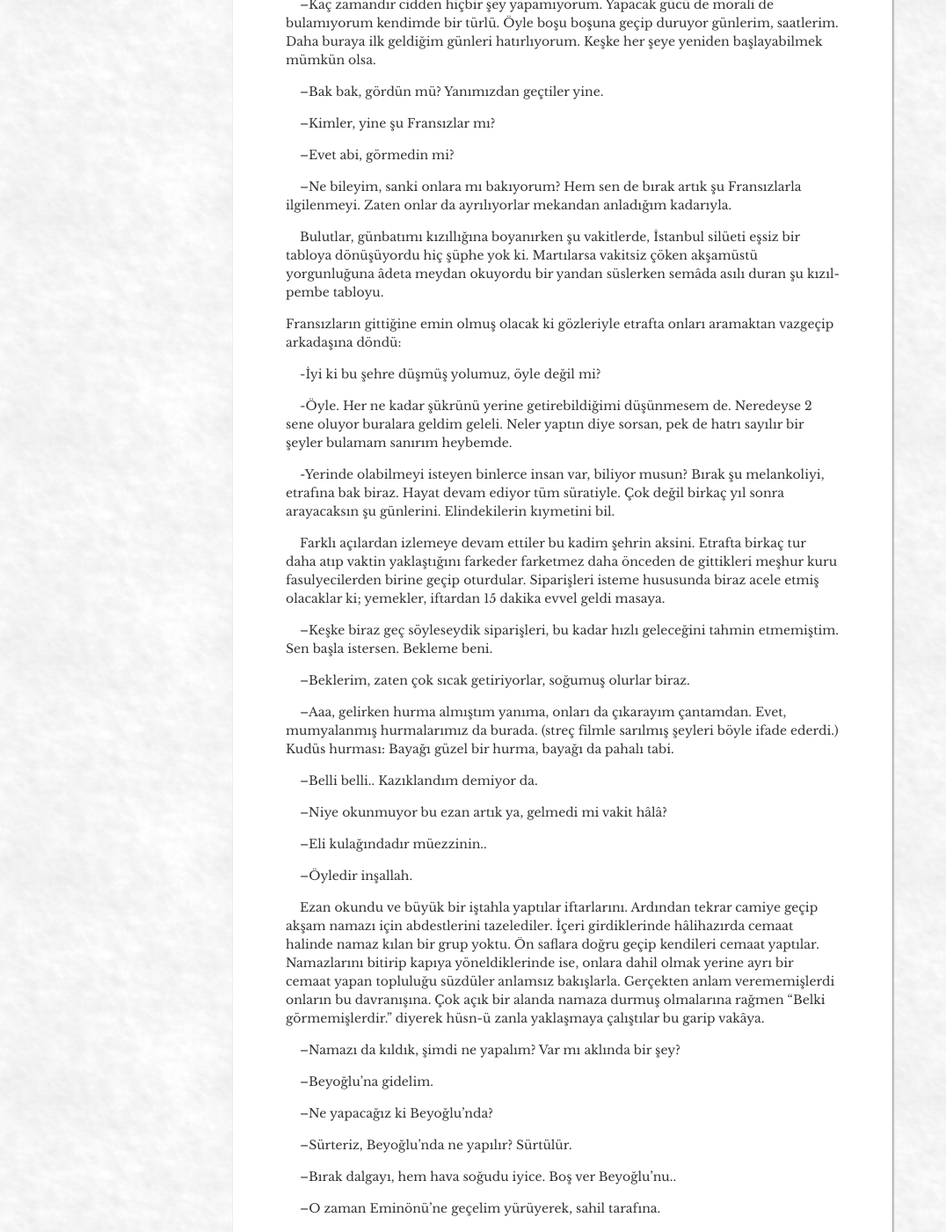
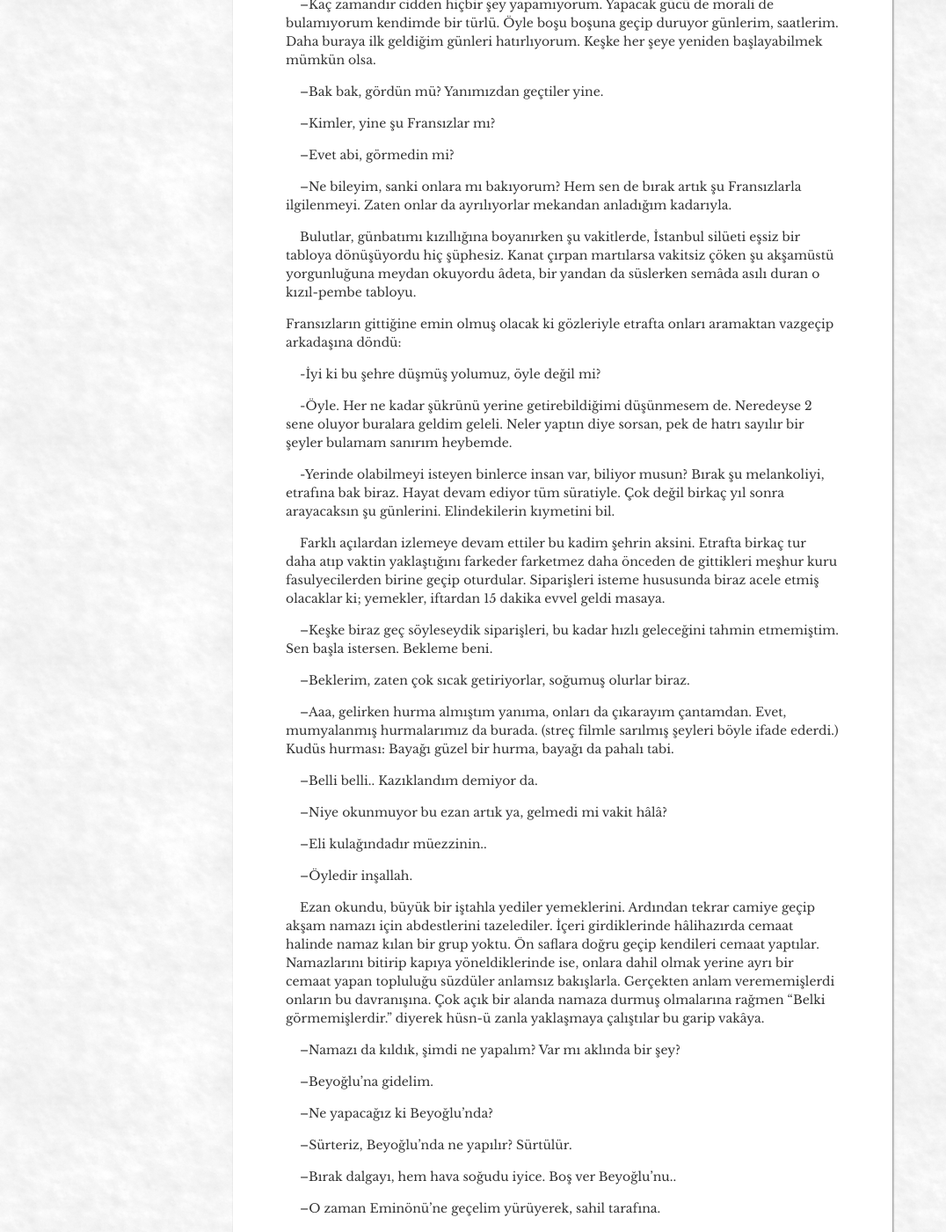
Before and after one commit to muhammedaydogdu/muhammedaydogdu.github.io, a Jekyll site: the page built from _posts/2018-03-31-o-ve-o.md, in a window 1280 px wide and 1400 px high, scrolled down 5119 px. Shown: the whole window at 88% size, without its empty margins (0-1076 px from the left). Built offline with Jekyll 4.4.1, drawn with Linux system fonts in a browser that asks for light colours; some of the changed text lies outside the part shown.

Commit message:
Update 2018-03-31-o-ve-o.md
selamlar bayım. mission completed..

```diff
--- a/_posts/2018-03-31-o-ve-o.md
+++ b/_posts/2018-03-31-o-ve-o.md
@@ -192,7 +192,7 @@ image: oveo.jpeg
 
 &nbsp;&nbsp;&nbsp;&nbsp;–Ne bileyim, sanki onlara mı bakıyorum? Hem sen de bırak artık şu Fransızlarla ilgilenmeyi. Zaten onlar da ayrılıyorlar mekandan anladığım kadarıyla.
 
-&nbsp;&nbsp;&nbsp;&nbsp;Bulutlar, günbatımı kızıllığına boyanırken şu vakitlerde, İstanbul silüeti eşsiz bir tabloya dönüşüyordu hiç şüphe yok ki. Martılarsa vakitsiz çöken akşamüstü yorgunluğuna âdeta meydan okuyordu bir yandan süslerken semâda asılı duran şu kızıl-pembe tabloyu.
+&nbsp;&nbsp;&nbsp;&nbsp;Bulutlar, günbatımı kızıllığına boyanırken şu vakitlerde, İstanbul silüeti eşsiz bir tabloya dönüşüyordu hiç şüphesiz. Kanat çırpan martılarsa vakitsiz çöken şu akşamüstü yorgunluğuna meydan okuyordu âdeta, bir yandan da süslerken semâda asılı duran o kızıl-pembe tabloyu.
 
 Fransızların gittiğine emin olmuş olacak ki gözleriyle etrafta onları aramaktan vazgeçip arkadaşına döndü:
 
@@ -218,7 +218,7 @@ Fransızların gittiğine emin olmuş olacak ki gözleriyle etrafta onları aram
 
 &nbsp;&nbsp;&nbsp;&nbsp;–Öyledir inşallah.
 
-&nbsp;&nbsp;&nbsp;&nbsp;Ezan okundu ve büyük bir iştahla yaptılar iftarlarını. Ardından tekrar camiye geçip akşam namazı için abdestlerini tazelediler. İçeri girdiklerinde hâlihazırda cemaat halinde namaz kılan bir grup yoktu. Ön saflara doğru geçip kendileri cemaat yaptılar. Namazlarını bitirip kapıya yöneldiklerinde ise, onlara dahil olmak yerine ayrı bir cemaat yapan topluluğu süzdüler anlamsız bakışlarla. Gerçekten anlam verememişlerdi onların bu davranışına. Çok açık bir alanda namaza durmuş olmalarına rağmen "Belki görmemişlerdir." diyerek hüsn-ü zanla yaklaşmaya çalıştılar bu garip vakâya.
+&nbsp;&nbsp;&nbsp;&nbsp;Ezan okundu, büyük bir iştahla yediler yemeklerini. Ardından tekrar camiye geçip akşam namazı için abdestlerini tazelediler. İçeri girdiklerinde hâlihazırda cemaat halinde namaz kılan bir grup yoktu. Ön saflara doğru geçip kendileri cemaat yaptılar. Namazlarını bitirip kapıya yöneldiklerinde ise, onlara dahil olmak yerine ayrı bir cemaat yapan topluluğu süzdüler anlamsız bakışlarla. Gerçekten anlam verememişlerdi onların bu davranışına. Çok açık bir alanda namaza durmuş olmalarına rağmen "Belki görmemişlerdir." diyerek hüsn-ü zanla yaklaşmaya çalıştılar bu garip vakâya.
 
 &nbsp;&nbsp;&nbsp;&nbsp;–Namazı da kıldık, şimdi ne yapalım? Var mı aklında bir şey?
 
```
Also changed, not shown: other parts of _posts/2018-03-31-o-ve-o.md (+1 -1 lines).
